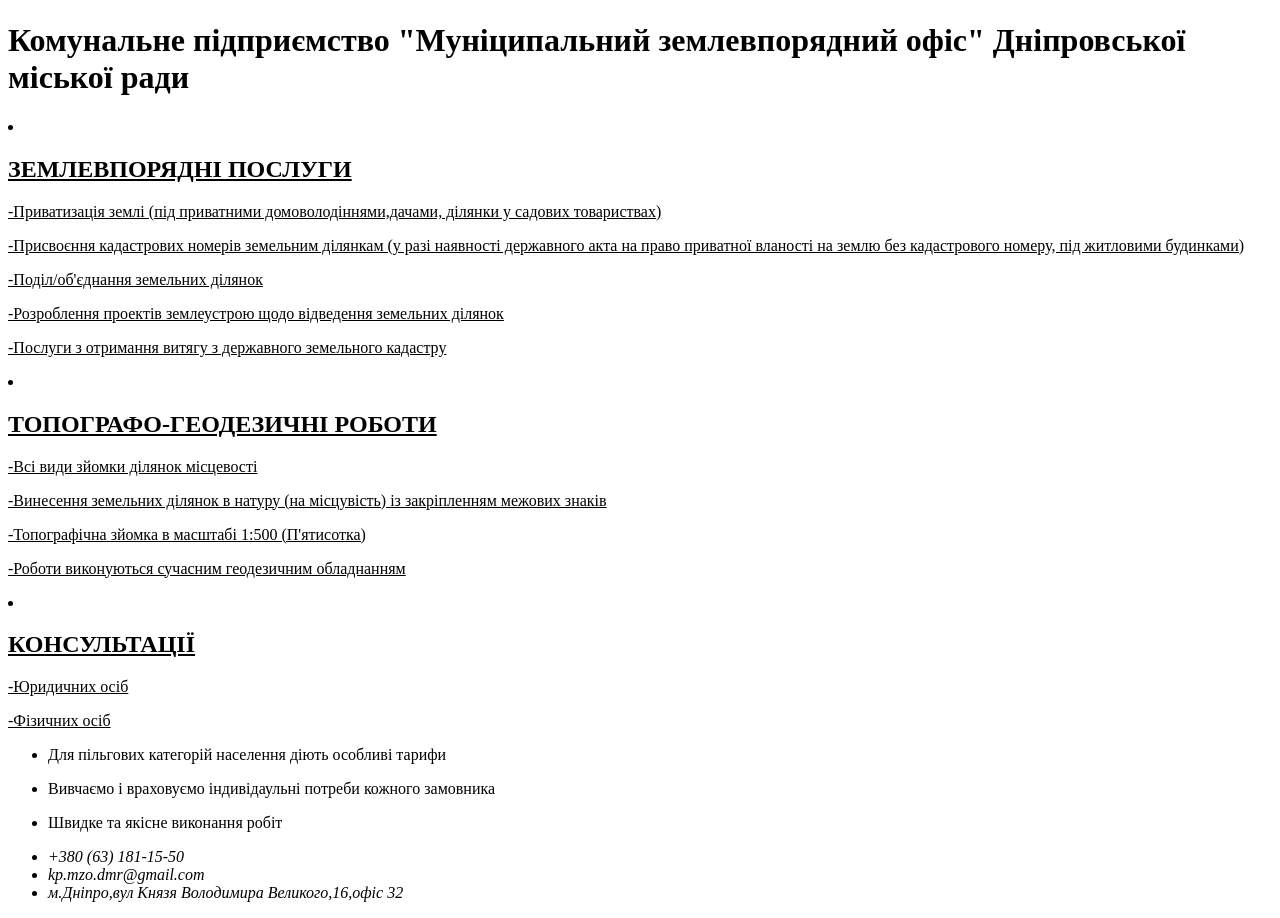
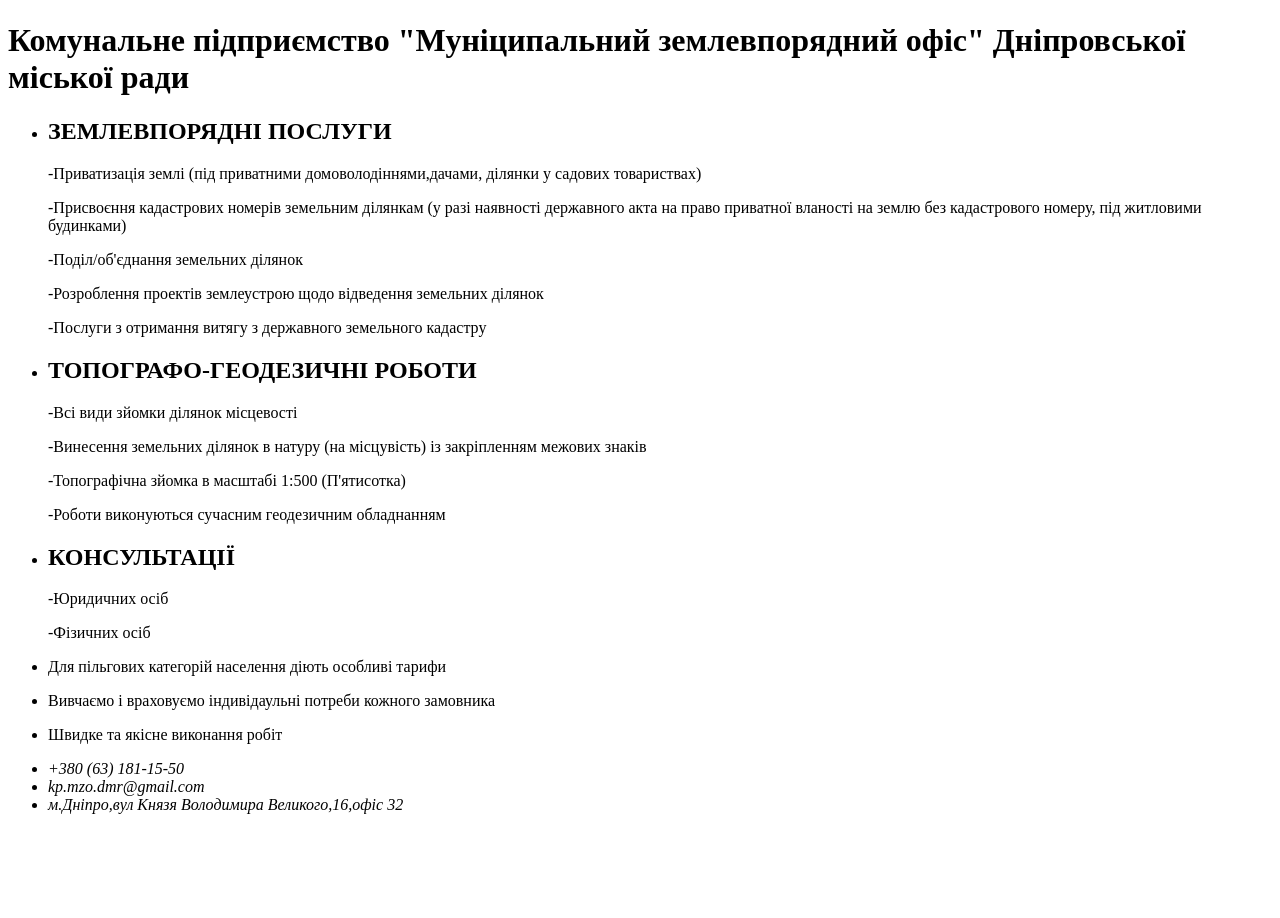
Before and after one commit to w1nside/project, a plain HTML site: page index.html in a window 1280 px wide. Shown: the part 118-1036 px from the top of the page. After the commit the page ends 948 px from the top, so only its background shows below. Drawn offline with Linux system fonts and the light colour scheme.

Commit message:
Update index.html

```diff
--- a/index.html
+++ b/index.html
@@ -6,55 +6,97 @@
     <link rel="stylesheet" href="./index.css"/>
     <title>Document</title>
   </head>
+
+
+
+
   <body>
-    <img src="./images/logo.jpg" alt="logo" />
-    <h1>
+
+
+
+    <img src="./images/logo.jpg" alt="logo" class="logo"/>
+
+
+    <h1 class="main-title">
       Комунальне підприємство "Муніципальний землевпорядний офіс" Дніпровської
       міської ради
     </h1>
-    <u>
-      <li>
-        <h2>ЗЕМЛЕВПОРЯДНІ ПОСЛУГИ</h2>
-        <p>-Приватизація землі (під приватними домоволодіннями,дачами, ділянки у садових товариствах)</p>
-        <p>-Присвоєння кадастрових номерів земельним ділянкам
+
+
+
+
+
+
+
+    <ul class="offer-list">
+
+      <li class="offer-list-item">
+        <h2 class="offer-list-item-title">ЗЕМЛЕВПОРЯДНІ ПОСЛУГИ</h2>
+        <p class="offer-list-item-text">-Приватизація землі (під приватними домоволодіннями,дачами, ділянки у садових товариствах)</p>
+        <p class="offer-list-item-text">-Присвоєння кадастрових номерів земельним ділянкам
           (у разі наявності державного акта на право приватної вланості на землю без кадастрового номеру, під житловими будинками)
         </p>
-        <p>-Поділ/об'єднання земельних ділянок</p>
-        <p>-Розроблення проектів землеустрою щодо відведення земельних ділянок</p>
-        <p>-Послуги з отримання витягу з державного земельного кадастру</p>
+        <p class="offer-list-item-text">-Поділ/об'єднання земельних ділянок</p>
+        <p class="offer-list-item-text">-Розроблення проектів землеустрою щодо відведення земельних ділянок</p>
+        <p class="offer-list-item-text">-Послуги з отримання витягу з державного земельного кадастру</p>
       </li>
-      <li>
-        <h2>ТОПОГРАФО-ГЕОДЕЗИЧНІ РОБОТИ</h2>
-        <p>-Всі види зйомки ділянок місцевості</p>
-        <p>-Винесення земельних ділянок в натуру (на місцувість) із закріпленням межових знаків</p>
-        <p>-Топографічна зйомка в масштабі 1:500 (П'ятисотка)</p>
-        <p>-Роботи виконуються сучасним геодезичним обладнанням</p>
+
+
+
+      <li class="offer-list-item">
+        <h2 class="offer-list-item-title">ТОПОГРАФО-ГЕОДЕЗИЧНІ РОБОТИ</h2>
+        <p class="offer-list-item-text">-Всі види зйомки ділянок місцевості</p>
+        <p class="offer-list-item-text">-Винесення земельних ділянок в натуру (на місцувість) із закріпленням межових знаків</p>
+        <p class="offer-list-item-text">-Топографічна зйомка в масштабі 1:500 (П'ятисотка)</p>
+        <p class="offer-list-item-text">-Роботи виконуються сучасним геодезичним обладнанням</p>
       </li>
-      <li>
-        <h2>КОНСУЛЬТАЦІЇ</h2>
-        <p>-Юридичних осіб</p>
-        <p>-Фізичних осіб</p>
-      </li>
-    </u>
 
-    <ul>
-      <li>
-        <p>Для пільгових категорій населення діють особливі тарифи</p>
-      </li>
-      <li>
-        <p>Вивчаємо і враховуємо індивідаульні потреби кожного замовника</p>
-      </li>
-      <li>
-        <p>Швидке та якісне виконання робіт</p>
+
+      <li class="offer-list-item">
+        <h2 class="offer-list-item-title">КОНСУЛЬТАЦІЇ</h2>
+        <p class="offer-list-item-text">-Юридичних осіб</p>
+        <p class="offer-list-item-text">-Фізичних осіб</p>
       </li>
     </ul>
 
-    <address>
-      <ul>
-        <li>+380 (63) 181-15-50</li>
-        <li>kp.mzo.dmr@gmail.com</li>
-        <li>м.Дніпро,вул Князя Володимира Великого,16,офіс 32</li>
+
+
+
+
+
+    <ul class="plus-list">
+
+      <li class="plus-list-item">
+        <p class="plus-list-item-text">Для пільгових категорій населення діють особливі тарифи</p>
+      </li>
+
+      <li class="plus-list-item">
+        <p class="plus-list-item-text">Вивчаємо і враховуємо індивідаульні потреби кожного замовника</p>
+      </li>
+
+      <li class="plus-list-item">
+        <p class="plus-list-item-text">Швидке та якісне виконання робіт</p>
+      </li>
+    </ul>
+
+
+
+
+
+    <address class="address">
+      <ul class="info-list">
+        <li class="info-list-item">+380 (63) 181-15-50</li>
+        <li class="info-list-item">kp.mzo.dmr@gmail.com</li>
+        <li class="info-list-item">м.Дніпро,вул Князя Володимира Великого,16,офіс 32</li>
       </ul>
     </address>
+
+
+
+
+
+
+
+
   </body>
 </html>
```
